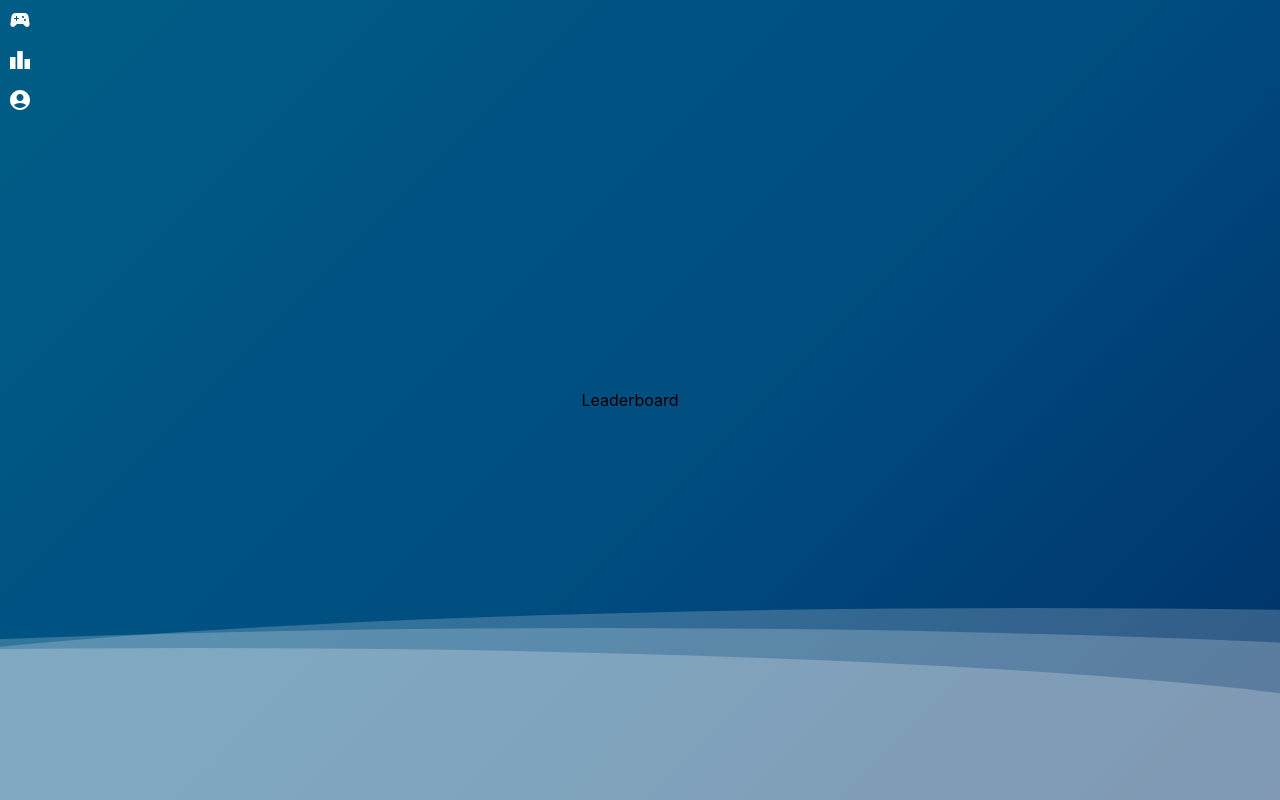
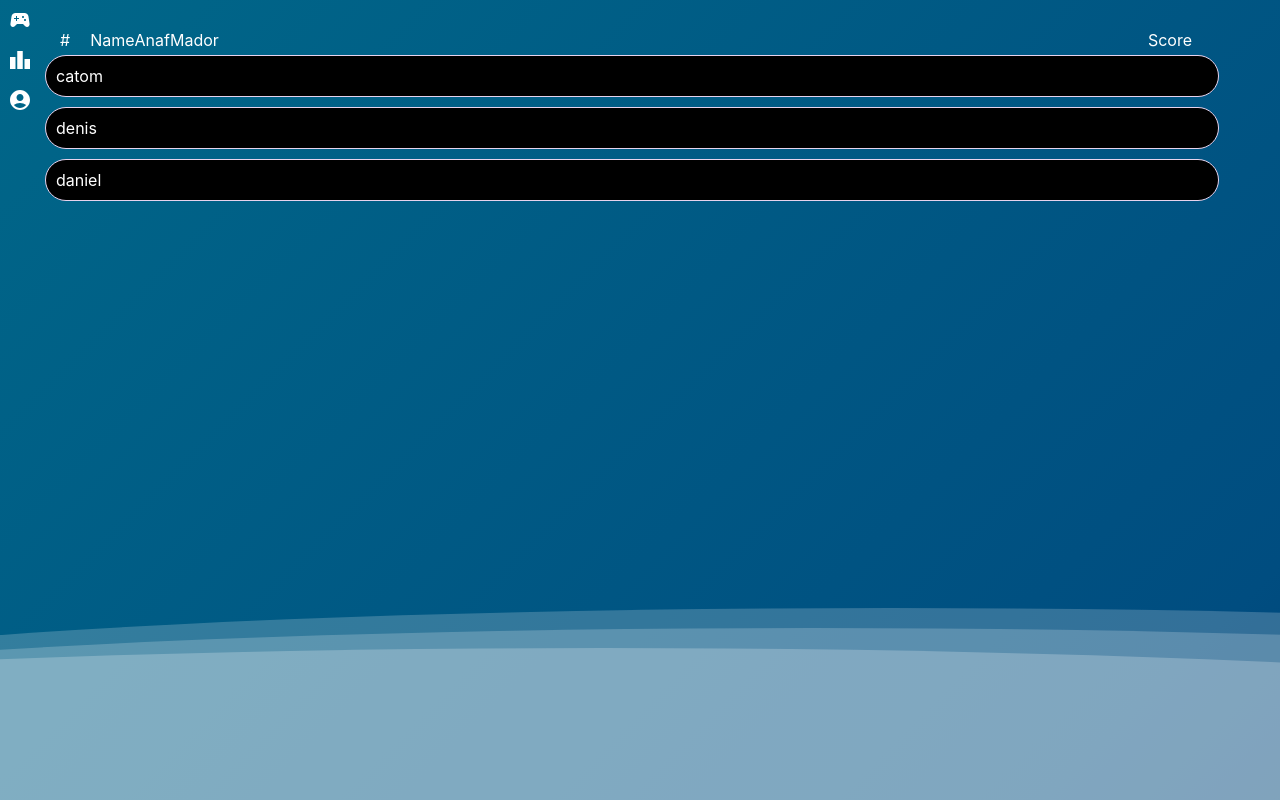
Before and after one commit to idoloven/friv, a React (Create React App) app in the folder frontend/: page /Leaderboard in a window 1280 px wide. Built offline with nearby package versions, Linux system fonts and the light colour scheme.

Commit message:
started leaderboard

```diff
--- a/frontend/src/components/dataWindow/DataWindow.js
+++ b/frontend/src/components/dataWindow/DataWindow.js
@@ -2,24 +2,7 @@ import React from 'react'
 import { Outlet } from 'react-router-dom'
 
 export default function DataWindow() {
-  const style = {
-    dataWindow:{
-      flex: '1',
-      display: 'flex',
-      justifyContent: 'center',
-      alignItems: 'center',
-    },
-    grid: {
-      display: 'grid',
-      gridTemplateColumns: 'auto auto auto auto auto auto auto',
-      gap: '10px',
-    }
-  }
   return (
-    <div style={style.dataWindow}>
-      <div style={style.grid}>
         <Outlet/>
-      </div>
-    </div>
   )
 }
--- /dev/null
+++ b/frontend/src/components/leaderBoardElement/LeaderBoardElement.js
@@ -0,0 +1,28 @@
+import React from 'react';
+
+function LeaderboardElement({player}) {
+    const style = {
+        leaderboardElementStyle:{
+          backgroundColor: 'black',
+          color: 'white',
+          borderRadius: '25px',
+          display: 'flex',
+          width: '100%',
+          fontSize: '16px',
+          margin: '5px',
+          padding: '10px',
+          borderWidth: '1px',
+          borderColor: '#e7d3ed',
+          borderStyle: 'solid'
+        }
+      }
+
+    return (
+        <div style={style.leaderboardElementStyle}>{player.name}
+
+
+
+      </div>
+    );
+}
+export default LeaderboardElement;
--- a/frontend/src/pages/home/Home.js
+++ b/frontend/src/pages/home/Home.js
@@ -19,7 +19,14 @@ export default function Home() {
     return () => clearInterval(interval);
   }, []);
 
-  const logoStyle = {
+  const style = {
+    window:{
+      flex: '1',
+      display: 'flex',
+      justifyContent: 'center',
+      alignItems: 'center',
+    },
+    logoStyle:{
       backgroundImage: `url(${logo})`,
       backgroundSize: 'cover',
       width: '425px',
@@ -29,6 +36,12 @@ export default function Home() {
       gridRowEnd: '2',
       borderRadius: '10px',
       Zindex: '6',
+    },
+    gridStyle:{
+      display: 'grid',
+      gridTemplateColumns: 'auto auto auto auto auto auto auto',
+      gap: '10px',
+    }
   }
 
   // fill the rest of the grid with dasses
@@ -40,13 +53,15 @@ export default function Home() {
     fillers.push(<GameSquare></GameSquare>)
   }
   return (
-    <>
+    <div style={style.window}>
+      <div style={style.gridStyle}>
       {games.map((game) =>
         <GameSquare gameName={game["game_name"]} gameUrl = {game["game_url"]} logoName = {game["logo_name"]}></GameSquare>
         )
           }
-      <div style={logoStyle}></div>
+        <div style={style.logoStyle}></div>
         {fillers}
-    </>
+      </div>
+    </div>
   );
 }
--- a/frontend/src/pages/leaderboard/Leaderboard.js
+++ b/frontend/src/pages/leaderboard/Leaderboard.js
@@ -1,6 +1,34 @@
+import LeaderboardElement from "../../components/leaderBoardElement/LeaderBoardElement";
 
 export default function Home() {
+  const style = {
+    titels: {
+      color: 'white',
+      display: 'flex',
+      paddingLeft: '20px',
+    },
+    listStyle: {
+      display:'flex',
+      flexDirection: 'column',
+      width: '90%',
+      paddingTop: '30px',
+    }
+  }
+
+  const players = [{'name':'catom'}, {'name':'denis'}, {'name':'daniel'}]
   return (
-      <div>Leaderboard</div>
+    <div style={style.listStyle}>
+      <div style={style.titels}>
+        <div>#</div>
+        <div style={{marginLeft:'20px'}}>Name</div>
+        <div>Anaf</div>
+        <div>Mador</div>
+        <div style={{marginLeft:'auto'}}>Score</div>
+      </div>
+       {players.map((player) =>
+          <LeaderboardElement player={player}></LeaderboardElement>
+       )}
+
+    </div>
   );
 }
```
Lines whose indentation alone changed are shown as unchanged.
